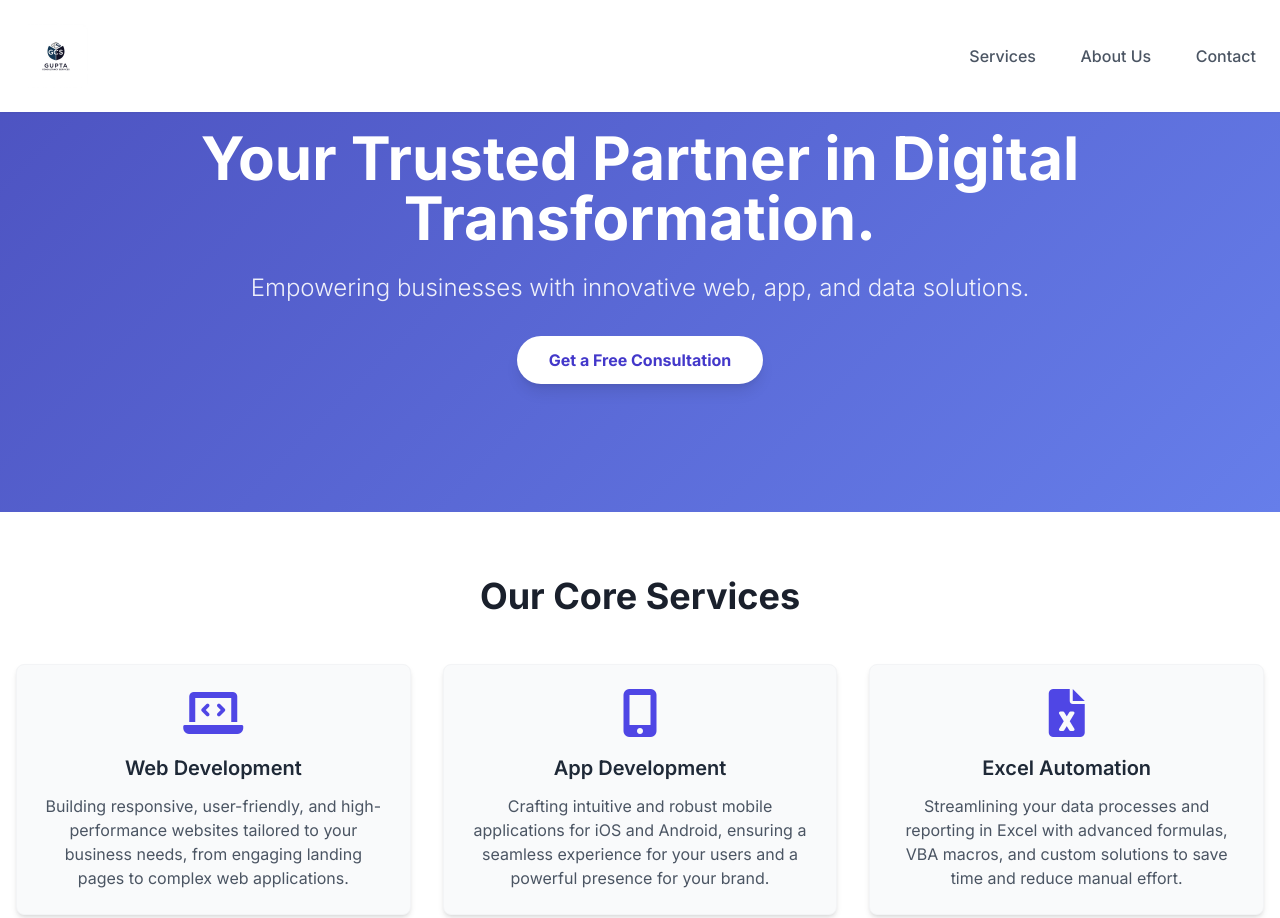
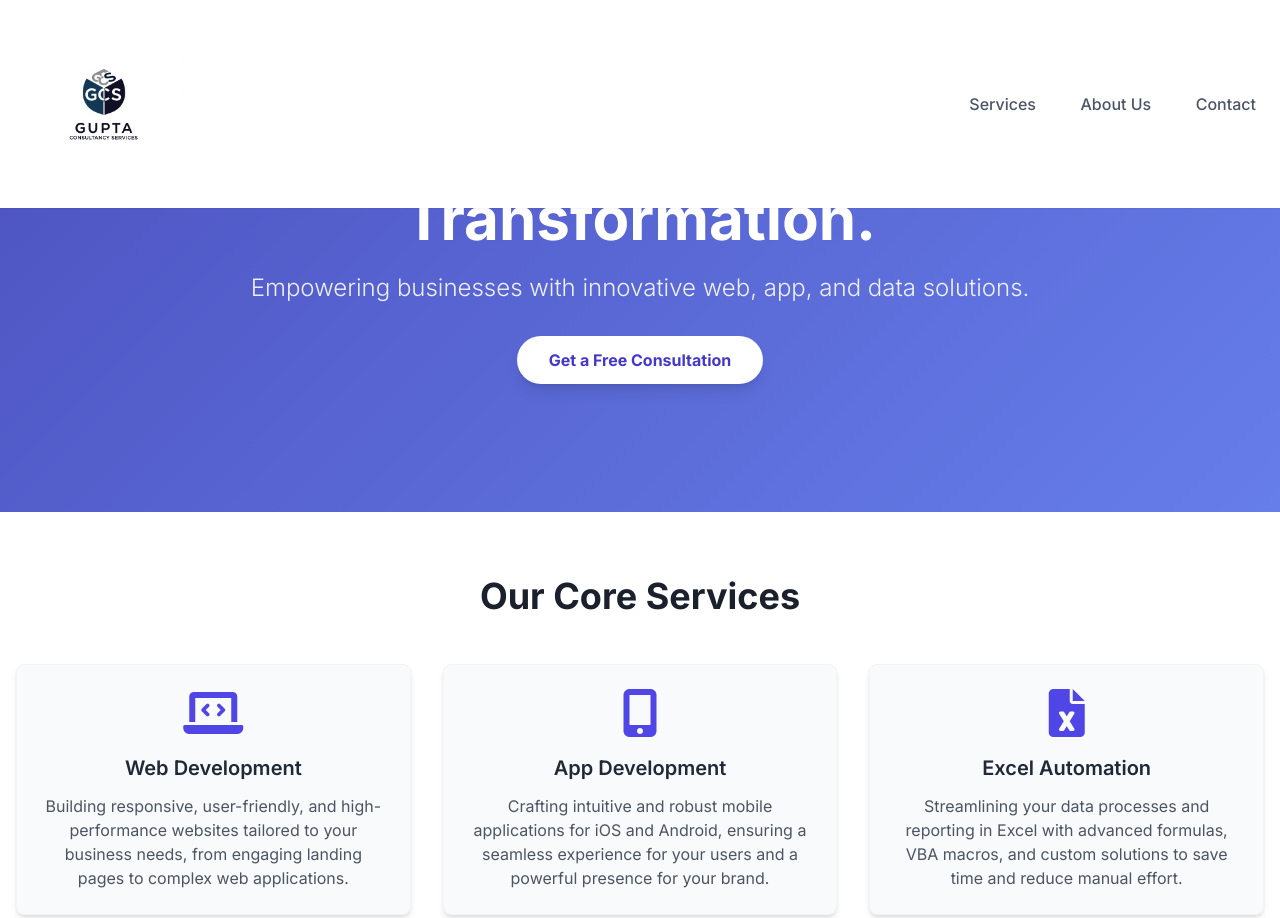
Before and after one commit to GCS-Consultancy/gcs-website, a plain HTML site: page index.html in a window 1280 px wide. Shown: the top 918 px of the page. Drawn offline with nearby package versions, Linux system fonts and the light colour scheme.

Commit message:
Update index.html

```diff
--- a/index.html
+++ b/index.html
@@ -75,8 +75,8 @@
         <nav class="container mx-auto px-4 flex justify-between items-center">
             <!-- Logo area: Uses the GCS Gupta logo. Assumes it's in the root folder -->
             <a href="#hero" class="text-2xl font-bold text-gray-800 rounded-lg p-2 hover:bg-gray-100 transition duration-300">
-                <!-- LOGO SIZE ADJUSTED HERE: Changed 'h-10' to 'h-16' and added 'w-auto' -->
-                <img src="gcs-gupta-logo.png" alt="GCS Logo" class="h-16 w-auto rounded-lg">
+                <!-- LOGO SIZE ADJUSTED HERE: Changed 'h-16' to 'h-40' for a much larger size -->
+                <img src="gcs-gupta-logo.png" alt="GCS Logo" class="h-40 w-auto rounded-lg">
             </a>
             <!-- Navigation links with smooth scroll functionality -->
             <div class="space-x-6">
```
